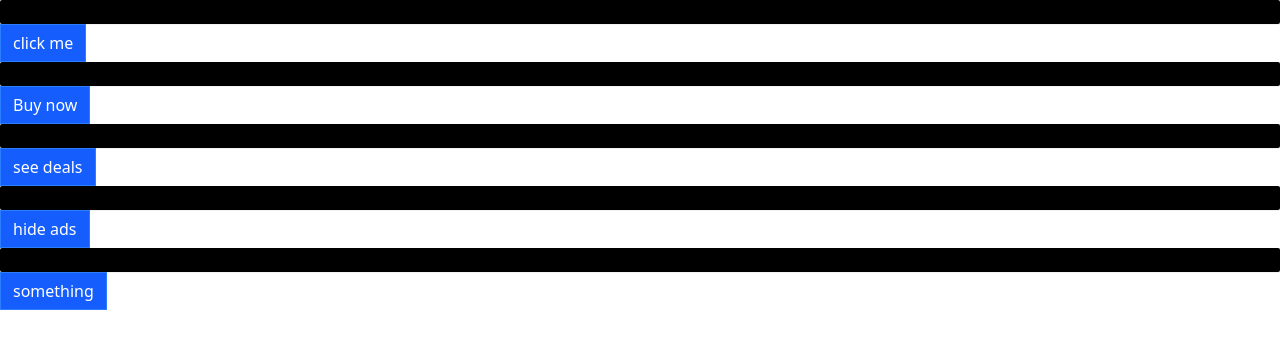
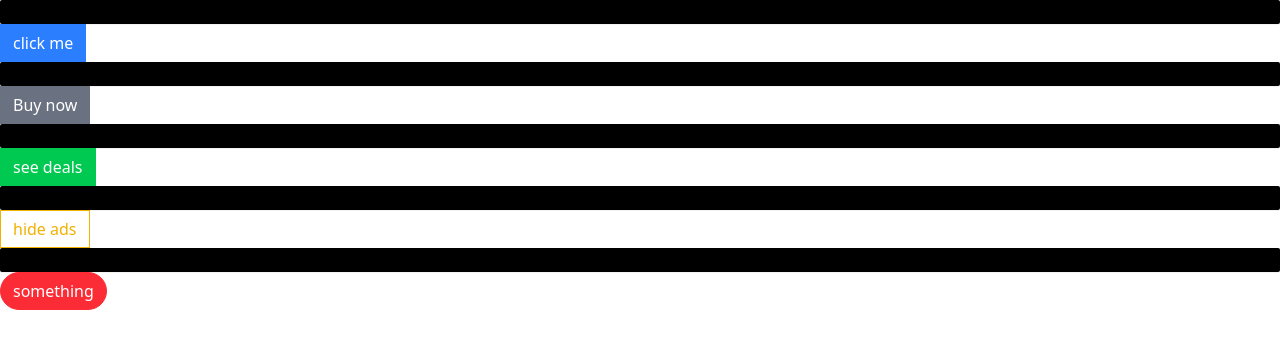
Before and after one commit to AfazPaul1/comps, a React (Vite) app: page / in a window 1280 px wide. Shown: the top 348 px of the page. Built offline with nearby package versions, Linux system fonts and the light colour scheme.

Commit message:
conditional styling using classnames library

```diff
--- a/src/App.jsx
+++ b/src/App.jsx
@@ -2,11 +2,11 @@ import Button1 from "./Button";
 function App() {
     return (
         <div>
-            <Button1 primary >click me</Button1>
-            <Button1>Buy now</Button1>
-            <Button1>see deals</Button1>
-            <Button1>hide ads</Button1>
-            <Button1>something</Button1>
+            <Button1 primary>click me</Button1>
+            <Button1 secondary>Buy now</Button1>
+            <Button1 success>see deals</Button1>
+            <Button1 warning outline>hide ads</Button1>
+            <Button1 danger rounded>something</Button1>
         </div>
     )
 }
--- a/src/Button.jsx
+++ b/src/Button.jsx
@@ -1,6 +1,8 @@
 import Button from '@mui/material/Button';
 import PropTypes from 'prop-types';
 import './main.css'
+import className from 'classnames'
+
 function Button1({
     children,
     primary,
@@ -12,16 +14,34 @@ function Button1({
     rounded
     }){
 
+    const classes = className('px-3 py-1.5 border', {
+        'border-blue-500 bg-blue-500 text-white': primary,
+        'border-gray-500 bg-gray-500 text-white': secondary,
+        'border-green-500 bg-green-500 text-white': success,
+        'border-yellow-500 bg-yellow-500 text-white': warning,
+        'border-red-500 bg-red-500 text-white': danger,
+        'rounded-full': rounded,
+        'bg-white! ': outline,
+        'text-blue-500': outline & primary,
+        'text-gray-500': outline & secondary,
+        'text-green-500': outline & success,
+        'text-yellow-500': outline & warning,
+        'text-red-500': outline & danger,
+
+    })
+
+
     return(
         <div>
             <p className='px-6 bg-black italic shadow-2xs border-red-950 rounded-xs'>hello</p>
             {/* <Button className='!px-3 py'>{children}</Button> */}
-            <button className='px-3 py-1.5 border border-blue-500 bg-blue-600 text-white'>{children}</button>
+            <button className={classes}>{children}</button>
         </div>
     )
 }
 
 Button1.propTypes = {
+    primary: PropTypes.bool,
     checkVariationValue: ({primary,secondary,success,warning,danger}) => {
         const count = Number(!!primary)
         + Number(!!secondary)
```
Lines whose indentation alone changed are shown as unchanged.
